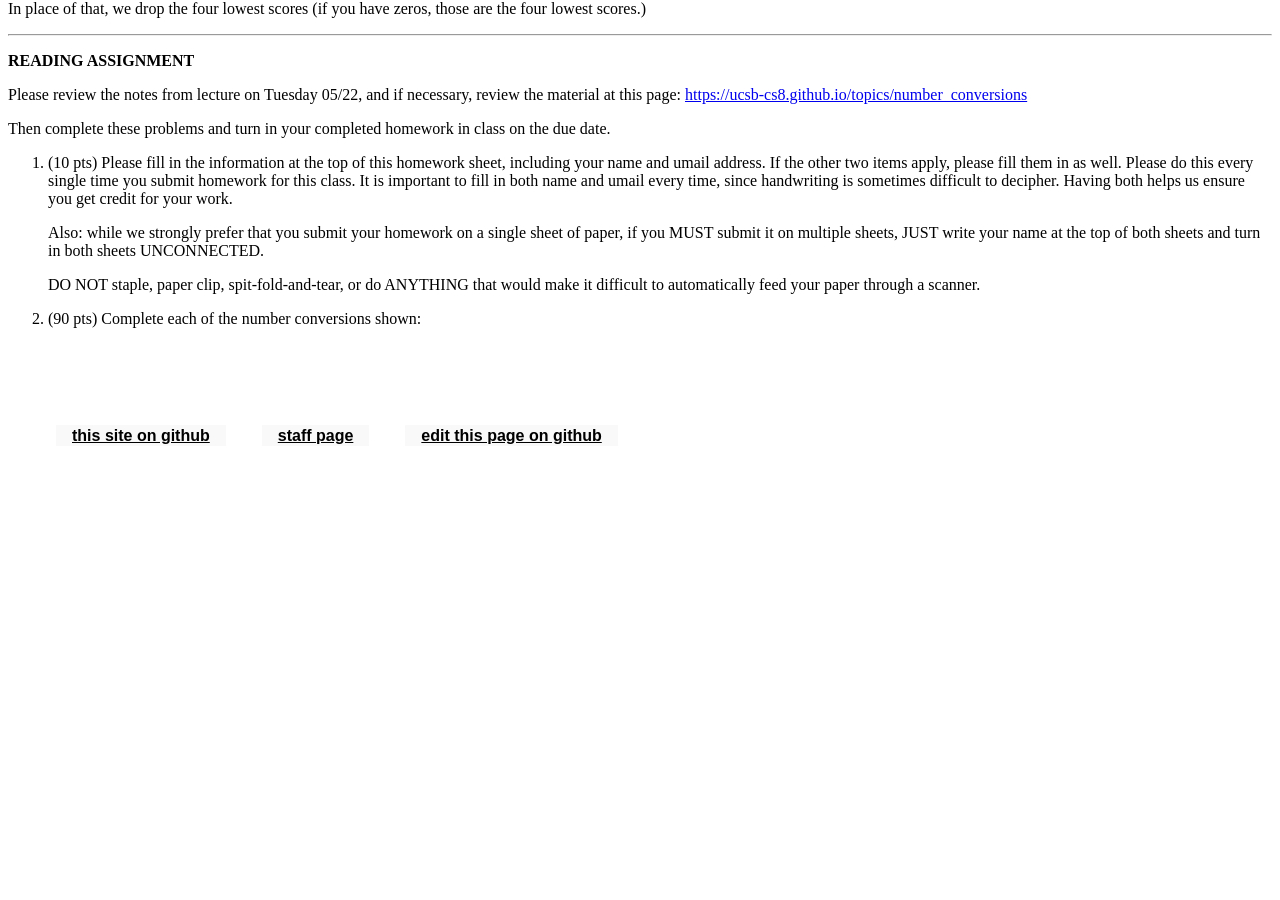
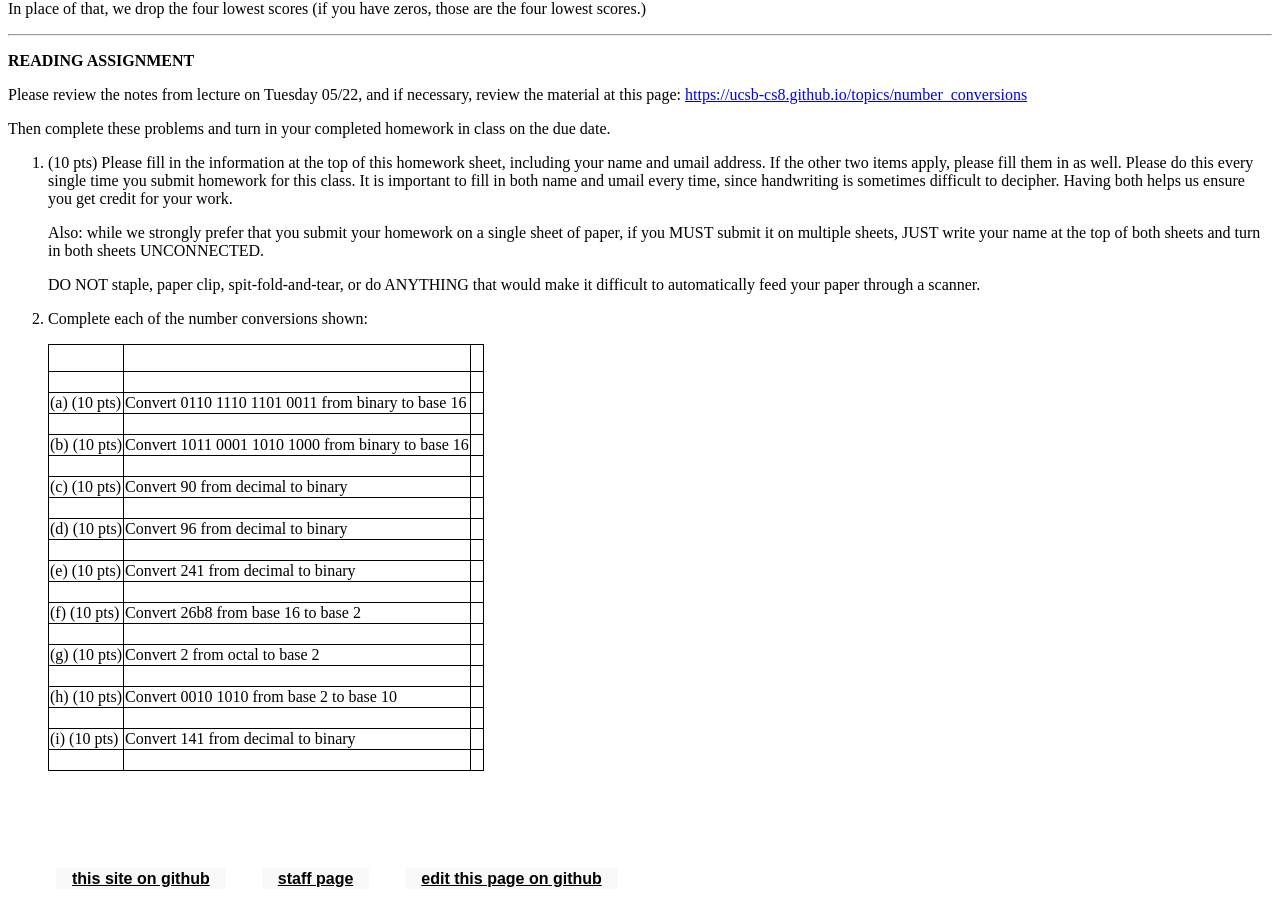
Before and after one commit to ucsb-cs8-s18/ucsb-cs8-s18.github.io, a Jekyll site: the page built from _hwk/h14.md, in a window 1280 px wide and 900 px high, scrolled down 652 px. Built offline with Jekyll 4.4.1, drawn with Linux system fonts in a browser that asks for light colours; before the commit the page ends 1109 px from its top, so only the background shows below that.

Commit message:
Update h14.md

```diff
--- a/_hwk/h14.md
+++ b/_hwk/h14.md
@@ -17,10 +17,29 @@ Then complete these problems and turn in your completed homework in class on the
 
 {% include hwk_li_name_10pts.html %}
 
-<li markdown="1" style="margin-bottom:6em;" markdown="1"> (90 pts) Complete each of the number conversions shown:
+<li markdown="1" style="margin-bottom:6em;" markdown="1"> Complete each of the number conversions shown:
 
-
-
+| | |
+|-|-|
+| | |
+|(a) (10 pts) | Convert 0110 1110 1101 0011 from binary to base 16	| |
+| | |
+|(b) (10 pts) | Convert 1011 0001 1010 1000 from binary to base 16	| |
+| | |
+|(c) (10 pts) |Convert 90 from decimal to binary	| |
+|
+|(d) (10 pts) |Convert 96 from decimal to binary	 | |
+| | |
+|(e) (10 pts)|Convert 241 from decimal to binary	| |
+| | |
+|(f) (10 pts)|Convert 26b8 from base 16 to base 2	| |
+| | |
+|(g) (10 pts)|Convert 2 from octal to base 2	| |
+| | |
+|(h) (10 pts)|Convert 0010 1010 from base 2 to base 10	| |
+| | |
+|(i) (10 pts)|Convert 141 from decimal to binary	| |
+| | |
 
 </li>
 
```
